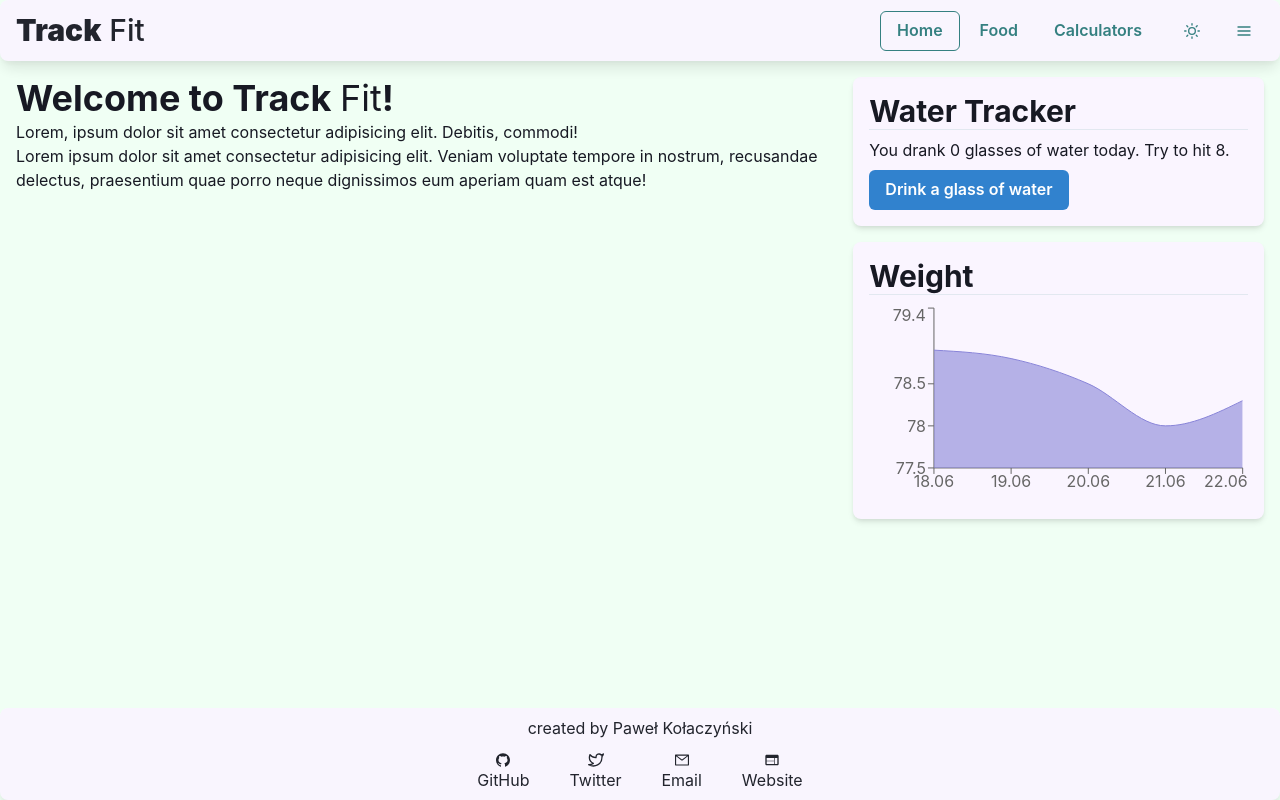
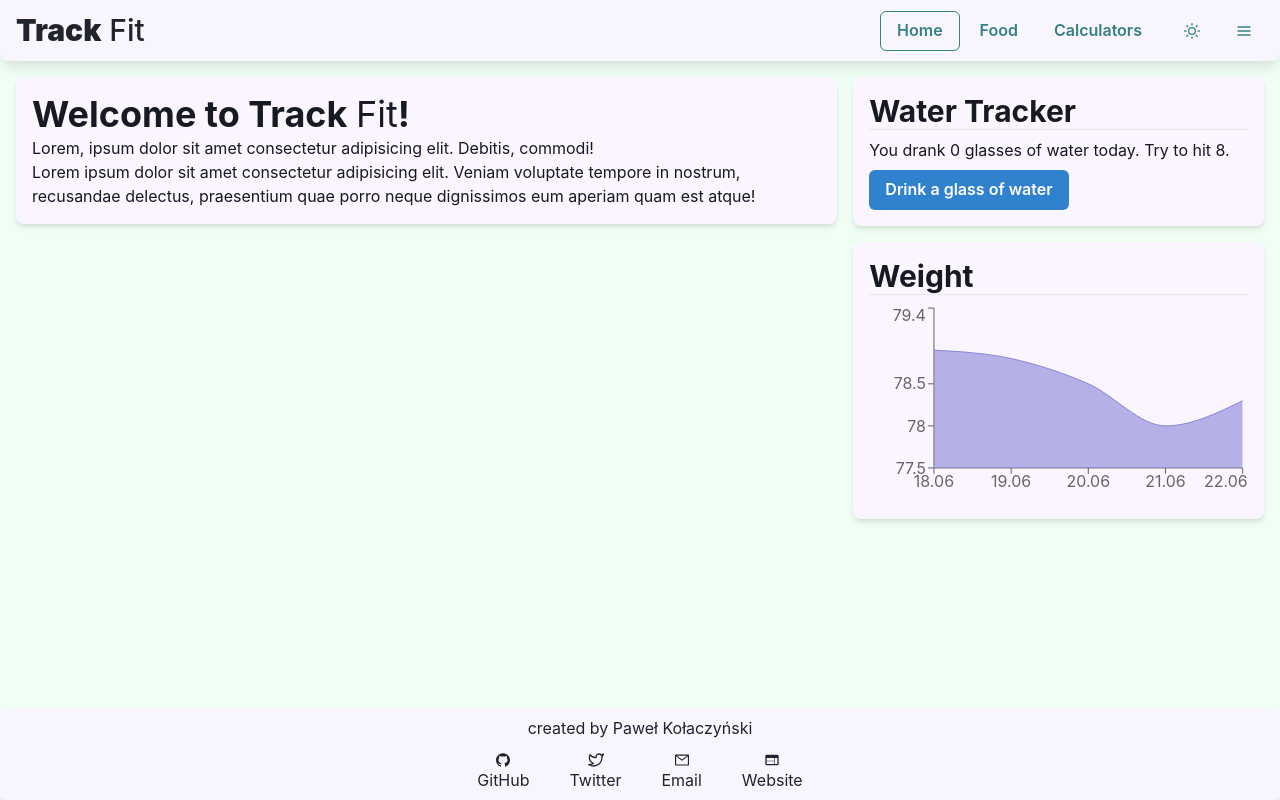
Before and after one commit to kolaczyn/fit-tracker, a Next.js app: page / in a window 1280 px wide. Built offline with nearby package versions, Linux system fonts and the light colour scheme.

Commit message:
wrap calculators and index page content in AppBox it looks nicer this way

```diff
--- a/src/pages/calculators.tsx
+++ b/src/pages/calculators.tsx
@@ -9,6 +9,7 @@ import { BodyFatWomen } from '../components/calculator/BodyFatWomen';
 import { TDEECalculator } from '../components/calculator/TDEECalculator';
 import { GenderSelector } from '../components/form/GenderSelector';
 import { GenderDependent } from '../components/render/GenderDependent';
+import { AppBox } from '../components/ui/AppBox';
 
 interface CalculatorProps {}
 
@@ -16,6 +17,7 @@ export const Calculator: React.FC<CalculatorProps> = ({}) => {
   return (
     <>
       <NextSeo title="Calculator | Track Fit" />
+      <AppBox>
         <GenderSelector />
         <Tabs>
           <TabList>
@@ -38,6 +40,7 @@ export const Calculator: React.FC<CalculatorProps> = ({}) => {
             </TabPanel>
           </TabPanels>
         </Tabs>
+      </AppBox>
     </>
   );
 };
--- a/src/pages/index.tsx
+++ b/src/pages/index.tsx
@@ -1,9 +1,11 @@
 import { Heading, Text } from '@chakra-ui/layout';
 import { NextSeo } from 'next-seo';
+import { AppBox } from '../components/ui/AppBox';
 export default function Home() {
   return (
     <>
       <NextSeo title="Track Fit" />
+      <AppBox>
         <Heading as="h1">
           Welcome to Track <span style={{ fontWeight: 'normal' }}>Fit</span>!
         </Heading>
@@ -16,6 +18,7 @@ export default function Home() {
           voluptate tempore in nostrum, recusandae delectus, praesentium quae
           porro neque dignissimos eum aperiam quam est atque!
         </Text>
+      </AppBox>
     </>
   );
 }
```
Lines whose indentation alone changed are shown as unchanged.
